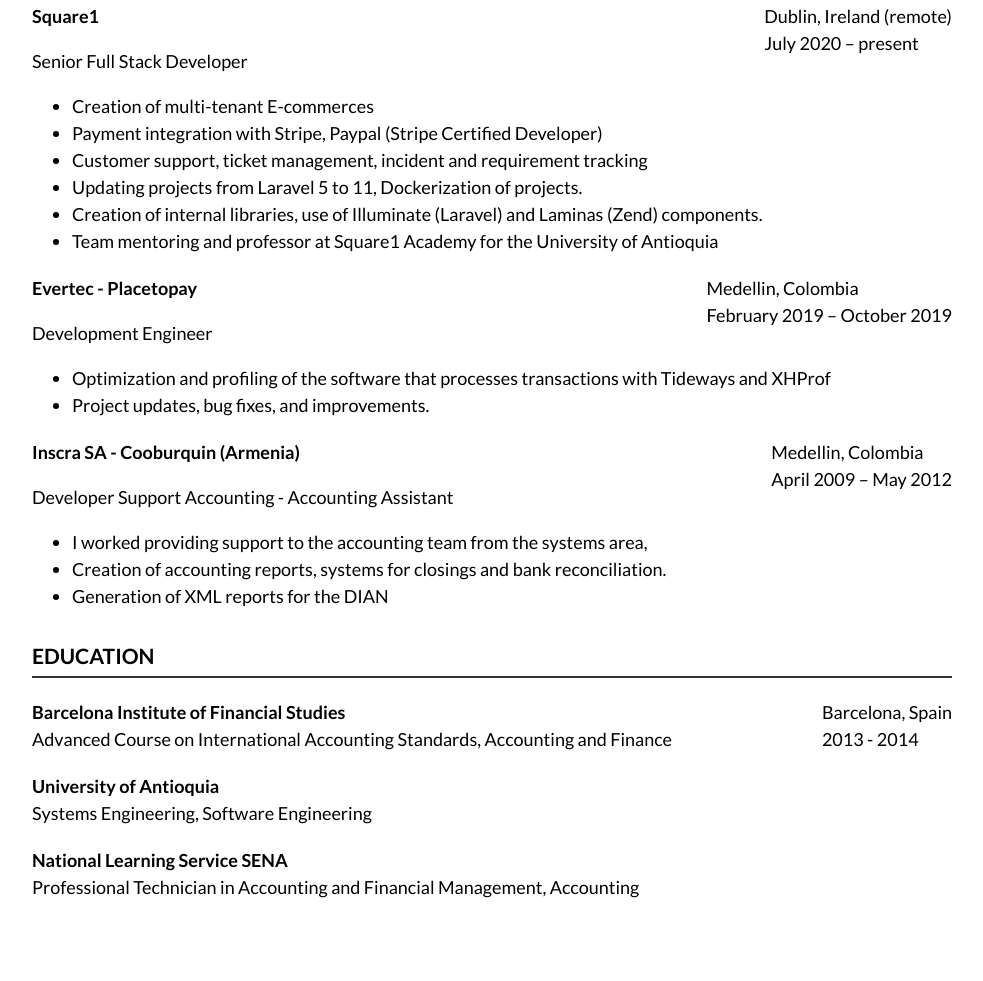
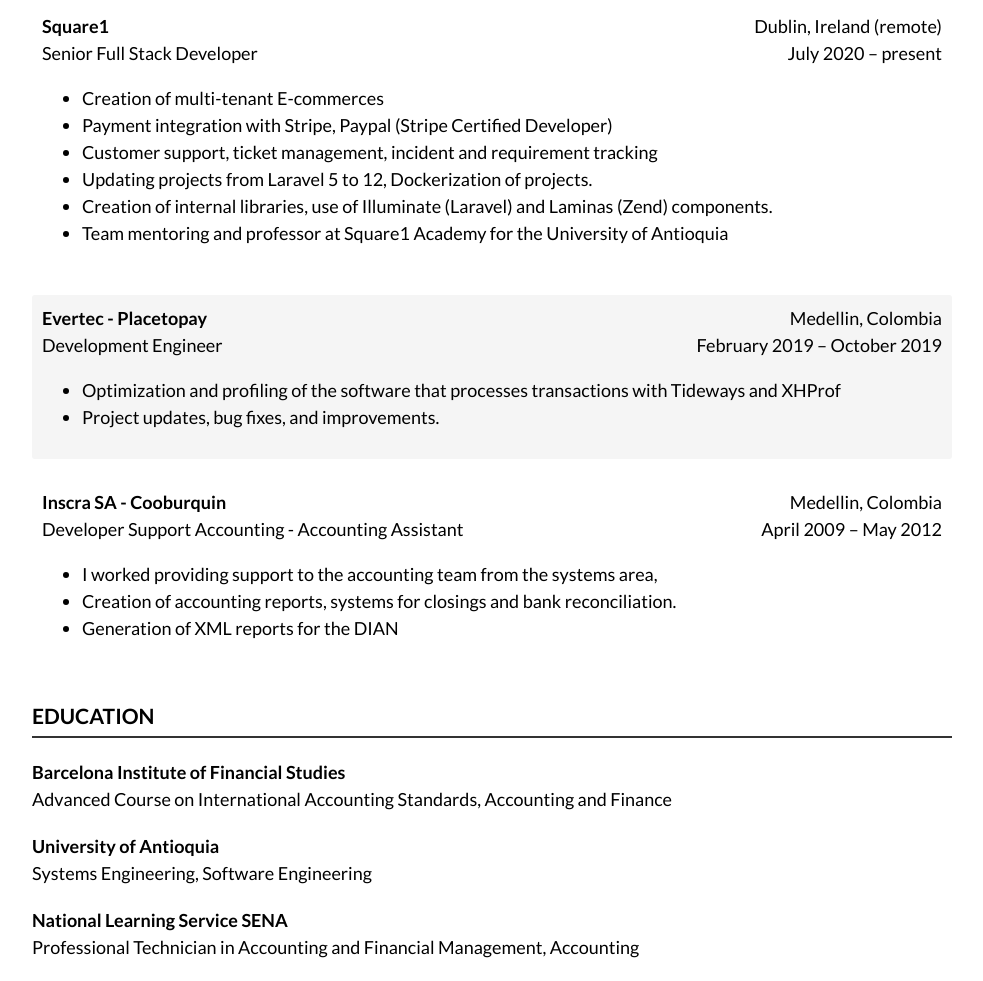
Before and after one commit to millancore/cv, a website built with Vite: page index.html in a window 1280 px wide. Shown: the part 341-1322 px from the top of the page, without its empty margins (148-1131 px from the left). Before the commit the page ends 1262 px from the top, so only its background shows below. Built offline with nearby package versions, Linux system fonts and the light colour scheme.

Commit message:
improvem readbility

```diff
--- a/css/styles.css
+++ b/css/styles.css
@@ -48,7 +48,7 @@
 
 .separator {
     margin: 0 5px;
-    font-size: 10pt;
+    font-size: 10px;
     color: #1d293d;
 }
 
@@ -60,8 +60,26 @@
 }
 
 
+.job-header {
+    display: flex;
+    justify-content: space-between;
+
+    p {
+        margin: 0;
+    }
+}
+
 .job, .school {
     margin-bottom: 20px;
+}
+
+.job {
+    padding: 10px;
+}
+
+.job:nth-child(even) {
+    background-color: #f5f5f5;
+    border-radius: 3px;
 }
 
 
@@ -76,7 +94,6 @@
 
 }
 
-
 .date {
-    float: right;
+    text-align: right;
 }
--- a/data/en.json
+++ b/data/en.json
@@ -17,7 +17,7 @@
         "Creation of multi-tenant E-commerces",
         "Payment integration with Stripe, Paypal (Stripe Certified Developer)",
         "Customer support, ticket management, incident and requirement tracking",
-        "Updating projects from Laravel 5 to 11, Dockerization of projects.",
+        "Updating projects from Laravel 5 to 12, Dockerization of projects.",
         "Creation of internal libraries, use of Illuminate (Laravel) and Laminas (Zend) components.",
         "Team mentoring and professor at Square1 Academy for the University of Antioquia"
       ]
@@ -33,7 +33,7 @@
       ]
     },
     {
-      "company": "Inscra SA - Cooburquin (Armenia)",
+      "company": "Inscra SA - Cooburquin",
       "location": "Medellin, Colombia",
       "period": "April 2009 – May 2012",
       "title": "Developer Support Accounting - Accounting Assistant",
@@ -48,8 +48,6 @@
   "schools": [
     {
       "institution": "Barcelona Institute of Financial Studies",
-      "location": "Barcelona, Spain",
-      "period": "2013 - 2014",
       "degree": "Advanced Course on International Accounting Standards, Accounting and Finance"
     },
     {
--- a/data/es.json
+++ b/data/es.json
@@ -17,7 +17,7 @@
         "Creación de Ecommerces multitenant",
         "Integración de Pagos con Stripe, Paypal (Stripe Certified Developer)",
         "Soporte al cliente, gestión de tickets, seguimiento de incidencias y requerimientos",
-        "Actualización de proyectos de Laravel 5 a 11, Dockerizacion de proyectos.",
+        "Actualización de proyectos de Laravel 5 a 12, Dockerizacion de proyectos.",
         "Creación de librerías internas, uso de componentes Illuminate (laravel) y Láminas (Zend).",
         "Mentoring de equipos y profesor de Square1 Academy para la universidad de Antioquia"
       ]
@@ -33,7 +33,7 @@
       ]
     },
     {
-      "company": "Inscra SA - Cooburquin (Armenia)",
+      "company": "Inscra SA - Cooburquin",
       "location": "Medellin, Colombia",
       "period": "Abril 2009 – Mayo 2012",
       "title": "Desarrollador soporte Contabilidad - Auxiliar Contable",
@@ -48,8 +48,6 @@
   "schools": [
     {
       "institution": "Instituto Barcelona de Estudios Financieros",
-      "location": "Barcelona, España",
-      "period": "2013 - 2014",
       "degree": "Curso Superior de Normas Internacionales de Contabilidad, Contabilidad y finanzas"
     },
     {
--- a/data/it.json
+++ b/data/it.json
@@ -17,7 +17,7 @@
         "Creazione di E-commerce multi-tenant",
         "Integrazione di pagamenti con Stripe, Paypal (Sviluppatore certificato Stripe)",
         "Supporto clienti, gestione ticket, monitoraggio incidenti and richieste",
-        "Aggiornamento di progetti da Laravel 5 a 11, Dockerizzazione di progetti.",
+        "Aggiornamento di progetti da Laravel 5 a 12, Dockerizzazione di progetti.",
         "Creazione di librerie interne, uso di componenti Illuminate (Laravel) e Laminas (Zend).",
         "Mentoring di team e professore presso la Square1 Academy per l'Università di Antioquia"
       ]
@@ -33,7 +33,7 @@
       ]
     },
     {
-      "company": "Inscra SA - Cooburquin (Armenia)",
+      "company": "Inscra SA - Cooburquin",
       "location": "Medellin, Colombia",
       "period": "Aprile 2009 – Maggio 2012",
       "title": "Sviluppatore Supporto Contabilità - Assistente Contabile",
@@ -48,8 +48,6 @@
   "schools": [
     {
       "institution": "Istituto di Studi Finanziari di Barcellona",
-      "location": "Barcellona, Spagna",
-      "period": "2013 - 2014",
       "degree": "Corso Superiore sulle Norme Internazionali di Contabilità, Contabilità e Finanza"
     },
     {
--- a/js/app.js
+++ b/js/app.js
@@ -19,9 +19,13 @@
         const jobElement = document.createElement('div');
         jobElement.classList.add('job');
         jobElement.innerHTML = `
-            <span class="job-title">${job.company}</span>
-            <span class="date">${job.location}<br>${job.period}</span>
-            <p>${job.title}</p>
+            <div class="job-header">
+                <div>
+                  <span class="job-title">${job.company}</span>
+                  <p>${job.title}</p>
+                </div>
+                <span class="date">${job.location}<br>${job.period}</span>
+            </div>
             <ul>
                 ${job.tasks.map(task => `<li>${task}</li>`).join('')}
             </ul>
```
Also changed, not shown: img.png (deleted).
